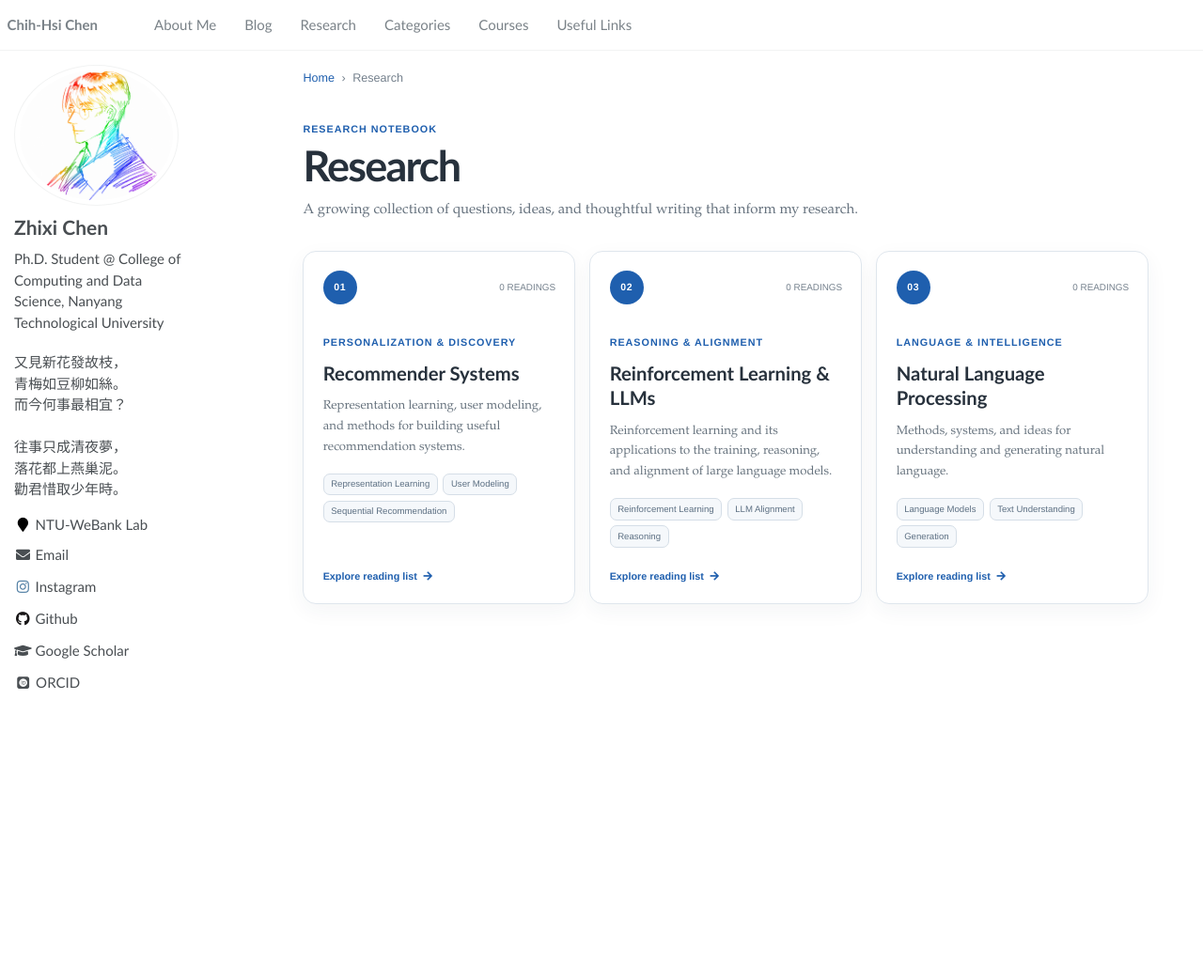
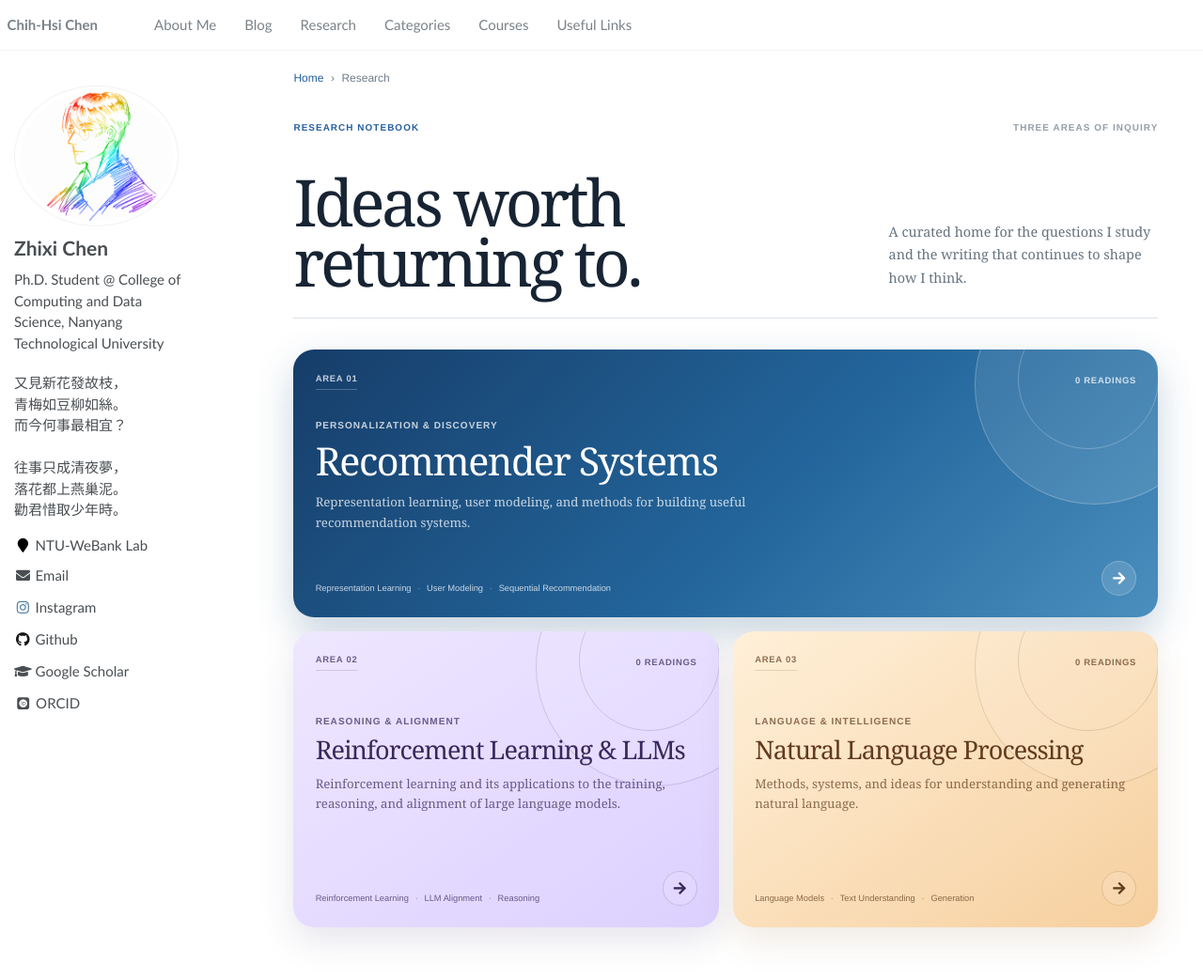
Before and after one commit to chihhsichen/chihhsichen.github.io, a Jekyll site: the page built from _pages/research.md, in a window 1280 px wide and 1047 px high. Shown: the top 1042 px of the window at 94% size. Built offline with Jekyll 4.4.1, drawn with Linux system fonts in a browser that asks for light colours; some web fonts are replaced.

Commit message:
redesign research page cards

```diff
--- a/_layouts/research-topic.html
+++ b/_layouts/research-topic.html
@@ -34,6 +34,8 @@ layout: default
   <div class="research-reading-list">
     {% for reading in readings %}
     <article class="research-reading-card{% if reading.featured %} research-reading-card--featured{% endif %}">
+      <span class="research-reading-card__index" aria-hidden="true">{% if forloop.index < 10 %}0{% endif %}{{ forloop.index }}</span>
+      <div class="research-reading-card__body">
         <div class="research-reading-card__meta">
           {% if reading.featured %}<span class="research-featured"><i class="fas fa-star" aria-hidden="true"></i> Featured</span>{% endif %}
           {% if reading.source %}<span><i class="fas fa-globe" aria-hidden="true"></i> {{ reading.source }}</span>{% endif %}
@@ -60,6 +62,7 @@ layout: default
           {% endif %}
           <a class="research-read-link" href="{{ reading.url }}" target="_blank" rel="noopener noreferrer">Read original <i class="fas fa-external-link-alt" aria-hidden="true"></i></a>
         </div>
+      </div>
     </article>
     {% endfor %}
   </div>
--- a/_pages/research.md
+++ b/_pages/research.md
@@ -13,9 +13,12 @@ author_profile: true
   </nav>
 
   <header class="research-index-hero">
-    <p class="research-eyebrow">Research notebook</p>
-    <h1>Research</h1>
-    <p>A growing collection of questions, ideas, and thoughtful writing that inform my research.</p>
+    <div class="research-index-hero__label">
+      <span>Research notebook</span>
+      <span>Three areas of inquiry</span>
+    </div>
+    <h1>Ideas worth<br>returning to.</h1>
+    <p>A curated home for the questions I study and the writing that continues to shape how I think.</p>
   </header>
 
   <div class="research-area-grid">
@@ -23,17 +26,22 @@ author_profile: true
       {% assign topic_readings = site.data.research_readings[topic.id] %}
       {% assign topic_count = topic_readings | size %}
     <a class="research-area-card" href="{{ topic.url | relative_url }}" target="_self">
+      <span class="research-area-card__orb" aria-hidden="true"></span>
       <div class="research-area-card__top">
-        <span class="research-area-card__number">{{ topic.number }}</span>
+        <span class="research-area-card__number">Area {{ topic.number }}</span>
         <span class="research-area-card__count">{{ topic_count }} {% if topic_count == 1 %}reading{% else %}readings{% endif %}</span>
       </div>
-      <p class="research-area-card__eyebrow">{{ topic.eyebrow }}</p>
-      <h2>{{ topic.title }}</h2>
-      <p class="research-area-card__description">{{ topic.description }}</p>
-      <div class="research-tags" aria-label="Research topics">
-        {% for tag in topic.tags %}<span>{{ tag }}</span>{% endfor %}
+      <div class="research-area-card__body">
+        <p class="research-area-card__eyebrow">{{ topic.eyebrow }}</p>
+        <h2>{{ topic.title }}</h2>
+        <p class="research-area-card__description">{{ topic.description }}</p>
       </div>
-      <span class="research-area-card__link">Explore reading list <i class="fas fa-arrow-right" aria-hidden="true"></i></span>
+      <div class="research-area-card__footer">
+        <div class="research-area-card__topics" aria-label="Research topics">
+          {% for tag in topic.tags %}<span>{{ tag }}</span>{% endfor %}
+        </div>
+        <span class="research-area-card__arrow" aria-label="Explore {{ topic.title }}"><i class="fas fa-arrow-right" aria-hidden="true"></i></span>
+      </div>
     </a>
     {% endfor %}
   </div>
--- a/_sass/_research.scss
+++ b/_sass/_research.scss
@@ -3,13 +3,11 @@
    ========================================================================== */
 
 .research-page {
-  --research-blue: #1f5fae;
-  --research-blue-dark: #174b89;
-  --research-ink: #27313c;
-  --research-muted: #75818d;
-  --research-line: #dfe6ed;
-  --research-soft: #f5f8fb;
-  max-width: 900px;
+  --research-blue: #245f9e;
+  --research-ink: #172433;
+  --research-muted: #6f7c89;
+  --research-line: #dce3e9;
+  max-width: 920px;
   margin: 0 auto 4rem;
   color: var(--research-ink);
   font-family: "Avenir Next", Avenir, "Helvetica Neue", Arial, sans-serif;
@@ -20,9 +18,9 @@
   align-items: center;
   flex-wrap: wrap;
   gap: 0.5rem;
-  margin: 0.35rem 0 2.4rem;
+  margin: 0.35rem 0 2.5rem;
   color: var(--research-muted);
-  font-size: 0.84rem;
+  font-size: 0.8rem;
 }
 
 .research-page .research-breadcrumb a,
@@ -33,154 +31,242 @@
 
 .research-page .research-breadcrumb a:hover,
 .research-page .research-back-link:hover {
-  color: var(--research-blue-dark);
+  color: #123f70;
   text-decoration: none;
 }
 
-.research-page .research-eyebrow,
-.research-page .research-area-card__eyebrow {
-  margin: 0 0 0.45rem;
+/* Research landing page */
+
+.research-index-hero {
+  display: grid;
+  grid-template-columns: minmax(0, 1.35fr) minmax(250px, 0.65fr);
+  align-items: end;
+  gap: 2.5rem;
+  margin-bottom: 2.2rem;
+  padding-bottom: 1.8rem;
+  border-bottom: 1px solid var(--research-line);
+}
+
+.research-index-hero__label {
+  display: flex;
+  grid-column: 1 / -1;
+  align-items: center;
+  justify-content: space-between;
   color: var(--research-blue);
-  font-size: 0.72rem;
+  font-size: 0.66rem;
   font-weight: 700;
-  letter-spacing: 0.09em;
+  letter-spacing: 0.11em;
   text-transform: uppercase;
 }
 
-.research-index-hero {
-  max-width: 690px;
-  margin-bottom: 2rem;
+.research-index-hero__label span:last-child {
+  color: #939da7;
 }
 
-.research-page .research-index-hero h1,
-.research-page .research-topic-hero h1 {
+.research-page .research-index-hero h1 {
   margin: 0;
   padding: 0;
   color: var(--research-ink);
   border: 0;
-  font-size: clamp(2.15rem, 4vw, 3rem);
-  font-weight: 700;
-  letter-spacing: -0.04em;
-  line-height: 1.1;
+  font-family: Charter, "Bitstream Charter", "Iowan Old Style", Georgia, serif;
+  font-size: clamp(2.7rem, 6vw, 4.6rem);
+  font-weight: 400;
+  letter-spacing: -0.055em;
+  line-height: 0.94;
 }
 
-.research-page .research-index-hero > p:last-child,
-.research-page .research-topic-hero__title-row > div > p {
-  margin: 0.75rem 0 0;
-  color: #65717d;
-  font-family: Charter, "Bitstream Charter", "Iowan Old Style", "Palatino Linotype", Georgia, serif;
-  font-size: 1rem;
-  line-height: 1.65;
+.research-page .research-index-hero > p {
+  margin: 0 0 0.2rem;
+  color: #65727e;
+  font-family: Charter, "Bitstream Charter", "Iowan Old Style", Georgia, serif;
+  font-size: 0.96rem;
+  line-height: 1.7;
 }
 
 .research-area-grid {
   display: grid;
-  grid-template-columns: repeat(3, minmax(0, 1fr));
+  grid-template-columns: repeat(2, minmax(0, 1fr));
   gap: 1rem;
 }
 
 .research-page a.research-area-card {
+  --card-ink: #39285c;
+  --card-muted: rgba(57, 40, 92, 0.72);
+  --card-line: rgba(57, 40, 92, 0.16);
+  position: relative;
   display: flex;
-  min-height: 25rem;
-  padding: 1.35rem;
-  color: var(--research-ink);
-  border: 1px solid var(--research-line);
-  border-radius: 14px;
-  background: #fff;
-  box-shadow: 0 7px 22px rgba(39, 55, 72, 0.05);
+  min-height: 21rem;
+  padding: 1.55rem;
+  overflow: hidden;
+  color: var(--card-ink);
+  border: 0;
+  border-radius: 22px;
+  background: linear-gradient(145deg, #eee7ff 0%, #dcd0ff 100%);
+  box-shadow: 0 14px 36px rgba(62, 48, 99, 0.13);
   flex-direction: column;
+  isolation: isolate;
   text-decoration: none;
-  transition: border-color 0.18s ease, box-shadow 0.18s ease, transform 0.18s ease;
+  transition: box-shadow 0.25s ease, transform 0.25s ease;
+}
+
+.research-page a.research-area-card:first-child {
+  --card-ink: #fff;
+  --card-muted: rgba(255, 255, 255, 0.76);
+  --card-line: rgba(255, 255, 255, 0.24);
+  grid-column: 1 / -1;
+  min-height: 18rem;
+  background: linear-gradient(135deg, #163d69 0%, #23659b 55%, #4a8fbe 100%);
+  box-shadow: 0 16px 40px rgba(27, 79, 125, 0.24);
+}
+
+.research-page a.research-area-card:nth-child(3) {
+  --card-ink: #633b1e;
+  --card-muted: rgba(99, 59, 30, 0.72);
+  --card-line: rgba(99, 59, 30, 0.16);
+  background: linear-gradient(145deg, #fff0d9 0%, #f6cf9e 100%);
+  box-shadow: 0 14px 36px rgba(129, 83, 35, 0.13);
 }
 
 .research-page a.research-area-card:hover,
 .research-page a.research-area-card:focus-visible {
-  color: var(--research-ink);
-  border-color: #b8cce1;
-  box-shadow: 0 12px 30px rgba(39, 55, 72, 0.1);
+  color: var(--card-ink);
+  box-shadow: 0 21px 46px rgba(42, 50, 67, 0.2);
   outline: 0;
   text-decoration: none;
-  transform: translateY(-3px);
+  transform: translateY(-5px);
+}
+
+.research-area-card__orb {
+  position: absolute;
+  z-index: -1;
+  top: -6rem;
+  right: -4rem;
+  width: 17rem;
+  height: 17rem;
+  border: 1px solid var(--card-line);
+  border-radius: 50%;
+  background: rgba(255, 255, 255, 0.09);
+}
+
+.research-area-card__orb::after {
+  position: absolute;
+  content: "";
+  top: 3rem;
+  left: 3rem;
+  width: 10rem;
+  height: 10rem;
+  border: 1px solid var(--card-line);
+  border-radius: 50%;
+}
+
+.research-area-card__top,
+.research-area-card__footer {
+  display: flex;
+  align-items: center;
+  justify-content: space-between;
+  gap: 1rem;
 }
 
 .research-area-card__top {
-  display: flex;
-  align-items: center;
-  justify-content: space-between;
-  margin-bottom: 2.1rem;
+  position: relative;
+  z-index: 1;
+  color: var(--card-muted);
+  font-size: 0.63rem;
+  font-weight: 700;
+  letter-spacing: 0.08em;
+  text-transform: uppercase;
 }
 
 .research-area-card__number {
-  display: grid;
-  width: 2.4rem;
-  height: 2.4rem;
-  place-items: center;
-  color: #fff;
-  border-radius: 50%;
-  background: var(--research-blue);
-  font-size: 0.7rem;
-  font-weight: 700;
-  letter-spacing: 0.05em;
+  padding-bottom: 0.25rem;
+  border-bottom: 1px solid var(--card-line);
 }
 
-.research-area-card__count {
-  color: var(--research-muted);
-  font-size: 0.66rem;
+.research-area-card__body {
+  position: relative;
+  z-index: 1;
+  max-width: 560px;
+  margin: auto 0;
+  padding: 2rem 0;
+}
+
+.research-page .research-area-card__eyebrow {
+  margin: 0 0 0.55rem;
+  color: var(--card-muted);
+  font-size: 0.67rem;
+  font-weight: 700;
+  letter-spacing: 0.1em;
   text-transform: uppercase;
 }
 
 .research-page .research-area-card h2 {
-  margin: 0.35rem 0 0;
+  margin: 0;
   padding: 0;
+  color: var(--card-ink);
   border: 0;
-  font-size: 1.35rem;
-  line-height: 1.3;
+  font-family: Charter, "Bitstream Charter", "Iowan Old Style", Georgia, serif;
+  font-size: 1.8rem;
+  font-weight: 400;
+  letter-spacing: -0.035em;
+  line-height: 1.1;
+}
+
+.research-page .research-area-card:first-child h2 {
+  font-size: clamp(2rem, 4vw, 2.75rem);
 }
 
 .research-page .research-area-card__description {
-  margin: 0.8rem 0 1.1rem;
-  color: #68747f;
-  font-family: Charter, "Bitstream Charter", "Iowan Old Style", "Palatino Linotype", Georgia, serif;
+  max-width: 520px;
+  margin: 0.75rem 0 0;
+  color: var(--card-muted);
+  font-family: Charter, "Bitstream Charter", "Iowan Old Style", Georgia, serif;
   font-size: 0.88rem;
-  line-height: 1.65;
+  line-height: 1.62;
 }
 
-.research-tags {
+.research-area-card__footer {
+  position: relative;
+  z-index: 1;
+  align-items: flex-end;
+  margin-top: auto;
+}
+
+.research-area-card__topics {
   display: flex;
   flex-wrap: wrap;
-  gap: 0.38rem;
+  gap: 0.25rem 0;
+  color: var(--card-muted);
+  font-size: 0.62rem;
 }
 
-.research-tags span {
-  padding: 0.28rem 0.5rem;
-  color: #5d7083;
-  border: 1px solid #d5dee7;
-  border-radius: 7px;
-  background: var(--research-soft);
-  font-size: 0.64rem;
-  line-height: 1.35;
+.research-area-card__topics span + span::before {
+  margin: 0 0.45rem;
+  content: "·";
+  opacity: 0.65;
 }
 
-.research-area-card__link {
-  margin-top: auto;
-  padding-top: 1.5rem;
-  color: var(--research-blue);
-  font-size: 0.72rem;
-  font-weight: 600;
+.research-area-card__arrow {
+  display: grid;
+  flex: 0 0 auto;
+  width: 2.45rem;
+  height: 2.45rem;
+  place-items: center;
+  color: var(--card-ink);
+  border: 1px solid var(--card-line);
+  border-radius: 50%;
+  background: rgba(255, 255, 255, 0.13);
+  transition: background 0.2s ease, transform 0.2s ease;
 }
 
-.research-area-card__link i,
-.research-read-link i {
-  margin-left: 0.25rem;
-  transition: transform 0.16s ease;
-}
-
-.research-area-card:hover .research-area-card__link i {
+.research-area-card:hover .research-area-card__arrow {
+  background: rgba(255, 255, 255, 0.28);
   transform: translateX(3px);
 }
 
+/* Topic pages and saved reading cards */
+
 .research-topic-hero {
-  margin-bottom: 1.4rem;
+  margin-bottom: 1.2rem;
   padding-bottom: 1.7rem;
   border-bottom: 1px solid var(--research-line);
 }
@@ -196,6 +282,15 @@
   margin-right: 0.3rem;
 }
 
+.research-page .research-eyebrow {
+  margin: 0 0 0.45rem;
+  color: var(--research-blue);
+  font-size: 0.7rem;
+  font-weight: 700;
+  letter-spacing: 0.1em;
+  text-transform: uppercase;
+}
+
 .research-topic-hero__title-row {
   display: flex;
   align-items: flex-end;
@@ -204,56 +299,85 @@
 }
 
 .research-topic-hero__title-row > div:first-child {
-  max-width: 670px;
+  max-width: 680px;
+}
+
+.research-page .research-topic-hero h1 {
+  margin: 0;
+  padding: 0;
+  color: var(--research-ink);
+  border: 0;
+  font-family: Charter, "Bitstream Charter", "Iowan Old Style", Georgia, serif;
+  font-size: clamp(2.3rem, 5vw, 3.8rem);
+  font-weight: 400;
+  letter-spacing: -0.05em;
+  line-height: 1;
+}
+
+.research-page .research-topic-hero__title-row > div > p {
+  margin: 0.8rem 0 0;
+  color: #65717d;
+  font-family: Charter, "Bitstream Charter", "Iowan Old Style", Georgia, serif;
+  font-size: 0.96rem;
+  line-height: 1.65;
 }
 
 .research-count {
   display: grid;
   flex: 0 0 auto;
   min-width: 7rem;
-  padding: 0.7rem 0.9rem;
-  border: 1px solid var(--research-line);
-  border-radius: 10px;
-  background: var(--research-soft);
+  padding: 0.75rem 0.95rem;
+  color: #fff;
+  border-radius: 12px;
+  background: linear-gradient(135deg, #183f6d, #3a78a8);
+  box-shadow: 0 9px 22px rgba(27, 79, 125, 0.2);
   text-align: right;
 }
 
 .research-count strong {
-  color: var(--research-blue);
-  font-size: 1.35rem;
+  font-size: 1.4rem;
   line-height: 1;
 }
 
 .research-count span {
   margin-top: 0.25rem;
-  color: var(--research-muted);
-  font-size: 0.65rem;
+  color: rgba(255, 255, 255, 0.75);
+  font-size: 0.62rem;
   text-transform: uppercase;
 }
 
 .research-reading-list {
   display: grid;
-  gap: 0.9rem;
+  gap: 0.85rem;
 }
 
 .research-reading-card {
-  padding: 1.3rem 1.4rem;
-  border: 1px solid var(--research-line);
-  border-radius: 13px;
-  background: #fff;
-  box-shadow: 0 6px 20px rgba(39, 55, 72, 0.045);
-  transition: border-color 0.18s ease, box-shadow 0.18s ease, transform 0.18s ease;
+  display: grid;
+  grid-template-columns: 2.5rem minmax(0, 1fr);
+  gap: 1rem;
+  padding: 1.25rem 1.35rem;
+  border: 1px solid #dbe3ea;
+  border-radius: 15px;
+  background: linear-gradient(135deg, #fff 0%, #f5f8fb 100%);
+  box-shadow: 0 7px 20px rgba(37, 52, 68, 0.06);
+  transition: border-color 0.2s ease, box-shadow 0.2s ease, transform 0.2s ease;
 }
 
 .research-reading-card:hover {
-  border-color: #bfd0e2;
-  box-shadow: 0 10px 26px rgba(39, 55, 72, 0.08);
+  border-color: #b7ccdf;
+  box-shadow: 0 13px 28px rgba(37, 52, 68, 0.1);
   transform: translateY(-2px);
 }
 
 .research-reading-card--featured {
-  border-color: #bfd1e5;
-  background: linear-gradient(135deg, #fbfdff 0%, #f5f8fc 100%);
+  border-color: #c5b8e4;
+  background: linear-gradient(135deg, #fff 0%, #f1ecfb 100%);
+}
+
+.research-reading-card__index {
+  color: #9ba8b4;
+  font-family: Charter, "Bitstream Charter", Georgia, serif;
+  font-size: 0.85rem;
 }
 
 .research-reading-card__meta {
@@ -262,7 +386,7 @@
   flex-wrap: wrap;
   gap: 0.45rem 1rem;
   color: var(--research-muted);
-  font-size: 0.7rem;
+  font-size: 0.68rem;
 }
 
 .research-reading-card__meta span,
@@ -273,15 +397,15 @@
 }
 
 .research-reading-card__meta i {
-  color: #9aa6b2;
+  color: #98a6b2;
 }
 
 .research-reading-card__meta .research-featured {
-  padding: 0.22rem 0.52rem;
+  padding: 0.22rem 0.5rem;
   color: #fff;
-  border-radius: 999px;
-  background: var(--research-blue);
-  font-size: 0.62rem;
+  border-radius: 5px;
+  background: #674e9b;
+  font-size: 0.6rem;
   font-weight: 700;
   letter-spacing: 0.05em;
   text-transform: uppercase;
@@ -295,8 +419,10 @@
   margin: 0.7rem 0 0;
   padding: 0;
   border: 0;
-  font-size: 1.3rem;
-  line-height: 1.35;
+  font-family: Charter, "Bitstream Charter", "Iowan Old Style", Georgia, serif;
+  font-size: 1.35rem;
+  font-weight: 400;
+  line-height: 1.3;
 }
 
 .research-page .research-reading-card h2 a {
@@ -310,41 +436,41 @@
 }
 
 .research-page .research-reading-card__summary {
-  margin: 0.65rem 0 0;
-  color: #68737e;
-  font-family: Charter, "Bitstream Charter", "Iowan Old Style", "Palatino Linotype", Georgia, serif;
-  font-size: 0.9rem;
+  margin: 0.55rem 0 0;
+  color: #68747f;
+  font-family: Charter, "Bitstream Charter", "Iowan Old Style", Georgia, serif;
+  font-size: 0.88rem;
   line-height: 1.65;
 }
 
 .research-reading-card__note {
   display: flex;
-  gap: 0.7rem;
-  margin-top: 0.9rem;
+  gap: 0.65rem;
+  margin-top: 0.85rem;
   padding: 0.8rem 0.9rem;
   color: #536477;
-  border-left: 3px solid #a8c4e2;
+  border-left: 3px solid #d19a58;
   border-radius: 0 8px 8px 0;
-  background: var(--research-soft);
+  background: #fff3e3;
 }
 
 .research-reading-card__note > i {
-  margin-top: 0.18rem;
-  color: var(--research-blue);
-  font-size: 0.75rem;
+  margin-top: 0.17rem;
+  color: #a86422;
+  font-size: 0.72rem;
 }
 
 .research-page .research-reading-card__note p {
   margin: 0;
-  font-size: 0.78rem;
+  font-size: 0.76rem;
   line-height: 1.55;
 }
 
 .research-reading-card__note strong {
   display: block;
   margin-bottom: 0.15rem;
-  color: var(--research-ink);
-  font-size: 0.68rem;
+  color: #744419;
+  font-size: 0.64rem;
   text-transform: uppercase;
 }
 
@@ -356,10 +482,24 @@
   margin-top: 1rem;
 }
 
+.research-tags {
+  display: flex;
+  flex-wrap: wrap;
+  gap: 0.35rem;
+}
+
+.research-tags span {
+  padding: 0.25rem 0.46rem;
+  color: #526c84;
+  border-radius: 5px;
+  background: #e7eff6;
+  font-size: 0.62rem;
+}
+
 .research-page a.research-read-link {
   flex: 0 0 auto;
   color: var(--research-blue);
-  font-size: 0.72rem;
+  font-size: 0.7rem;
   font-weight: 600;
   text-decoration: none;
   white-space: nowrap;
@@ -367,6 +507,11 @@
 
 .research-page a.research-read-link:hover {
   text-decoration: none;
+}
+
+.research-read-link i {
+  margin-left: 0.25rem;
+  transition: transform 0.16s ease;
 }
 
 .research-page a.research-read-link:hover i {
@@ -379,53 +524,83 @@
   padding: 2rem;
   place-items: center;
   align-content: center;
-  color: var(--research-muted);
-  border: 1px dashed var(--research-line);
-  border-radius: 13px;
+  color: #6a7190;
+  border: 1px solid #d9ceef;
+  border-radius: 18px;
+  background: linear-gradient(145deg, #faf8ff 0%, #eee8fb 100%);
+  box-shadow: 0 10px 28px rgba(67, 49, 104, 0.08);
   text-align: center;
 }
 
 .research-empty__icon {
   display: grid;
-  width: 3rem;
-  height: 3rem;
+  width: 3.1rem;
+  height: 3.1rem;
   margin-bottom: 0.7rem;
   place-items: center;
-  color: var(--research-blue);
+  color: #fff;
   border-radius: 50%;
-  background: var(--research-soft);
-  font-size: 1rem;
+  background: linear-gradient(135deg, #614b91, #8b73bd);
+  box-shadow: 0 7px 17px rgba(76, 54, 118, 0.2);
 }
 
 .research-page .research-empty h2 {
   margin: 0;
   padding: 0;
-  color: var(--research-ink);
+  color: #35294c;
   border: 0;
-  font-size: 1.15rem;
+  font-family: Charter, "Bitstream Charter", Georgia, serif;
+  font-size: 1.25rem;
+  font-weight: 400;
 }
 
 .research-page .research-empty p {
-  max-width: 520px;
+  max-width: 510px;
   margin: 0.55rem 0 0;
-  font-family: Charter, "Bitstream Charter", "Iowan Old Style", "Palatino Linotype", Georgia, serif;
-  font-size: 0.85rem;
+  font-family: Charter, "Bitstream Charter", Georgia, serif;
+  font-size: 0.84rem;
   line-height: 1.6;
 }
 
-@media (max-width: 800px) {
+@media (max-width: 760px) {
+  .research-index-hero {
+    display: block;
+  }
+
+  .research-index-hero__label {
+    margin-bottom: 1.5rem;
+  }
+
+  .research-page .research-index-hero > p {
+    margin-top: 1.2rem;
+  }
+
   .research-area-grid {
     grid-template-columns: 1fr;
   }
 
-  .research-page a.research-area-card {
-    min-height: 0;
+  .research-page a.research-area-card:first-child {
+    grid-column: auto;
+  }
+
+  .research-page a.research-area-card,
+  .research-page a.research-area-card:first-child {
+    min-height: 19rem;
   }
 }
 
 @media (max-width: 600px) {
   .research-page .research-breadcrumb {
     margin-bottom: 1.7rem;
+  }
+
+  .research-index-hero__label span:last-child {
+    display: none;
+  }
+
+  .research-page a.research-area-card {
+    padding: 1.25rem;
+    border-radius: 17px;
   }
 
   .research-topic-hero__title-row {
@@ -439,6 +614,8 @@
   }
 
   .research-reading-card {
+    grid-template-columns: 1fr;
+    gap: 0.45rem;
     padding: 1rem;
   }
 
```
Lines whose indentation alone changed are shown as unchanged.
